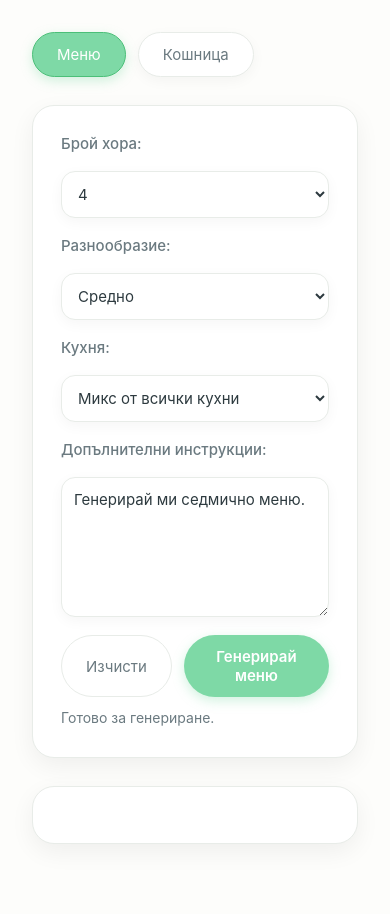
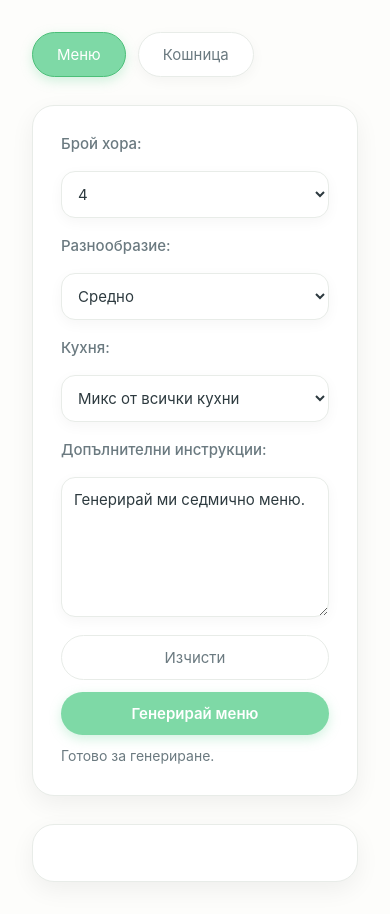
Before and after one commit to Argurios9221/MenuPlanner, a website: page public/index.html in a window 390 px wide. Before the commit the page ends 876 px from the top, so only its background shows below. Drawn offline with Linux system fonts and the light colour scheme.

Commit message:
Push all local changes

```diff
--- a/public/index.html
+++ b/public/index.html
@@ -19,6 +19,42 @@
       --radius-md: 14px;
       --shadow: 0 8px 24px rgba(0, 0, 0, 0.06);
       --shadow-soft: 0 4px 14px rgba(0, 0, 0, 0.04);
+    }
+
+    @media (max-width: 600px) {
+      body {
+        padding: 8px;
+      }
+      .app-shell {
+        padding: 0;
+        gap: 12px;
+      }
+      .layout {
+        grid-template-columns: 1fr;
+        gap: 12px;
+      }
+      .panel {
+        padding: 12px;
+        gap: 10px;
+      }
+      .button-row {
+        flex-direction: column;
+        gap: 8px;
+      }
+      .days-grid {
+        grid-template-columns: 1fr;
+        gap: 10px;
+      }
+      .day-card {
+        padding: 12px;
+      }
+      label, select, textarea, button {
+        font-size: 16px;
+      }
+      .tab {
+        font-size: 14px;
+        padding: 8px 12px;
+      }
     }
 
     * {
```
